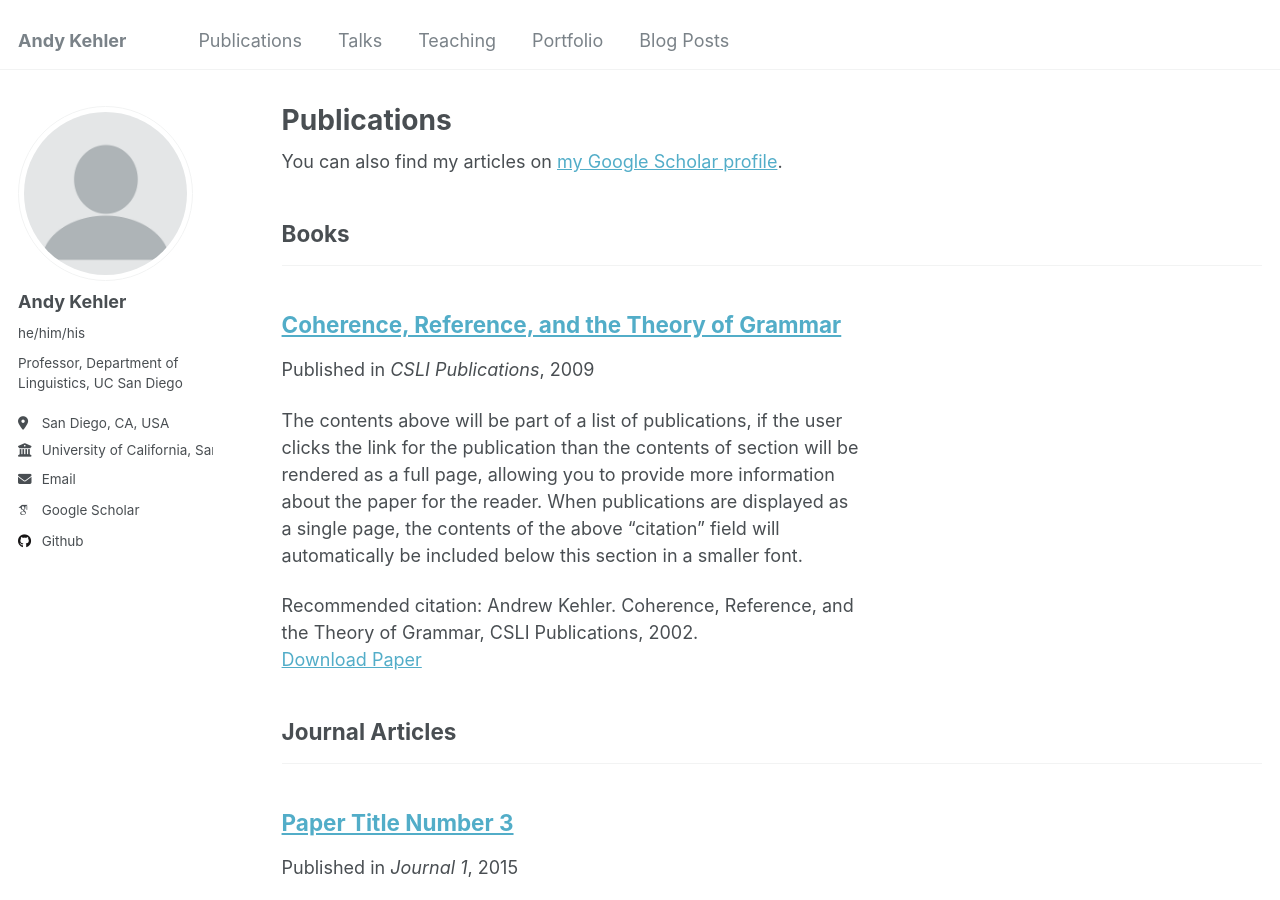
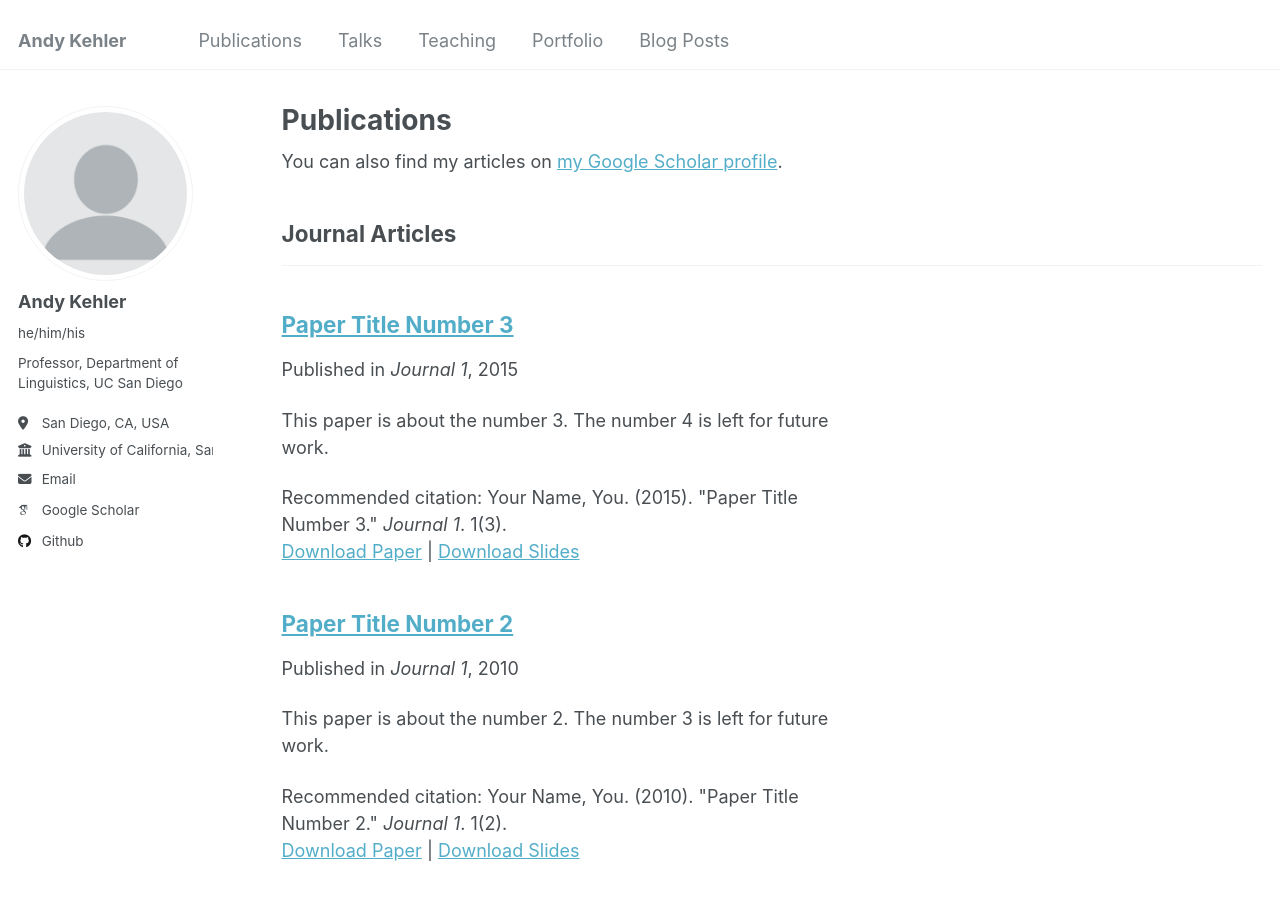
Before and after one commit to akehler/akehler.github.io, a Jekyll site: the page built from _pages/publications.html, in a window 1280 px wide and 900 px high. Built offline with Jekyll 4.4.1, drawn with Linux system fonts in a browser that asks for light colours; some web fonts are replaced; a file with an impossible date is left out.

Commit message:
Update 2009-10-01-paper-title-number-1.md

```diff
--- a/_publications/2009-10-01-paper-title-number-1.md
+++ b/_publications/2009-10-01-paper-title-number-1.md
@@ -4,11 +4,9 @@ collection: publications
 category: books
 permalink: # /publication/2009-10-01-paper-title-number-1
 excerpt: # 'This paper is about the number 1. The number 2 is left for future work.'
-date: 2009-10-01
+date: 2001
 venue: 'CSLI Publications'
 slidesurl: # 'http://academicpages.github.io/files/slides1.pdf'
 paperurl: 'http://www.amazon.com/exec/obidos/ASIN/1575862166/qid=1012429713/sr=12-1/102-6901625-5880126'
 citation: 'Andrew Kehler. Coherence, Reference, and the Theory of Grammar, CSLI Publications, 2002.'
 ---
-
-The contents above will be part of a list of publications, if the user clicks the link for the publication than the contents of section will be rendered as a full page, allowing you to provide more information about the paper for the reader. When publications are displayed as a single page, the contents of the above "citation" field will automatically be included below this section in a smaller font.
```
